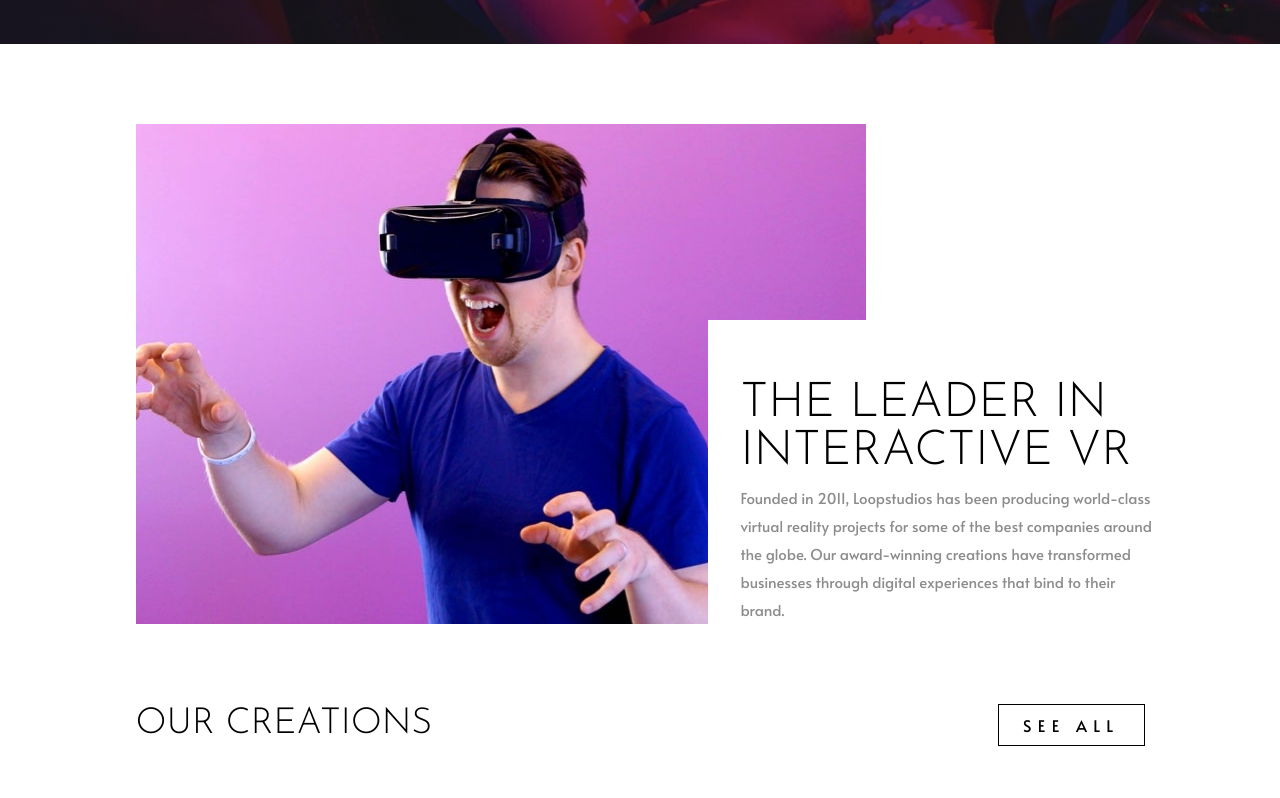
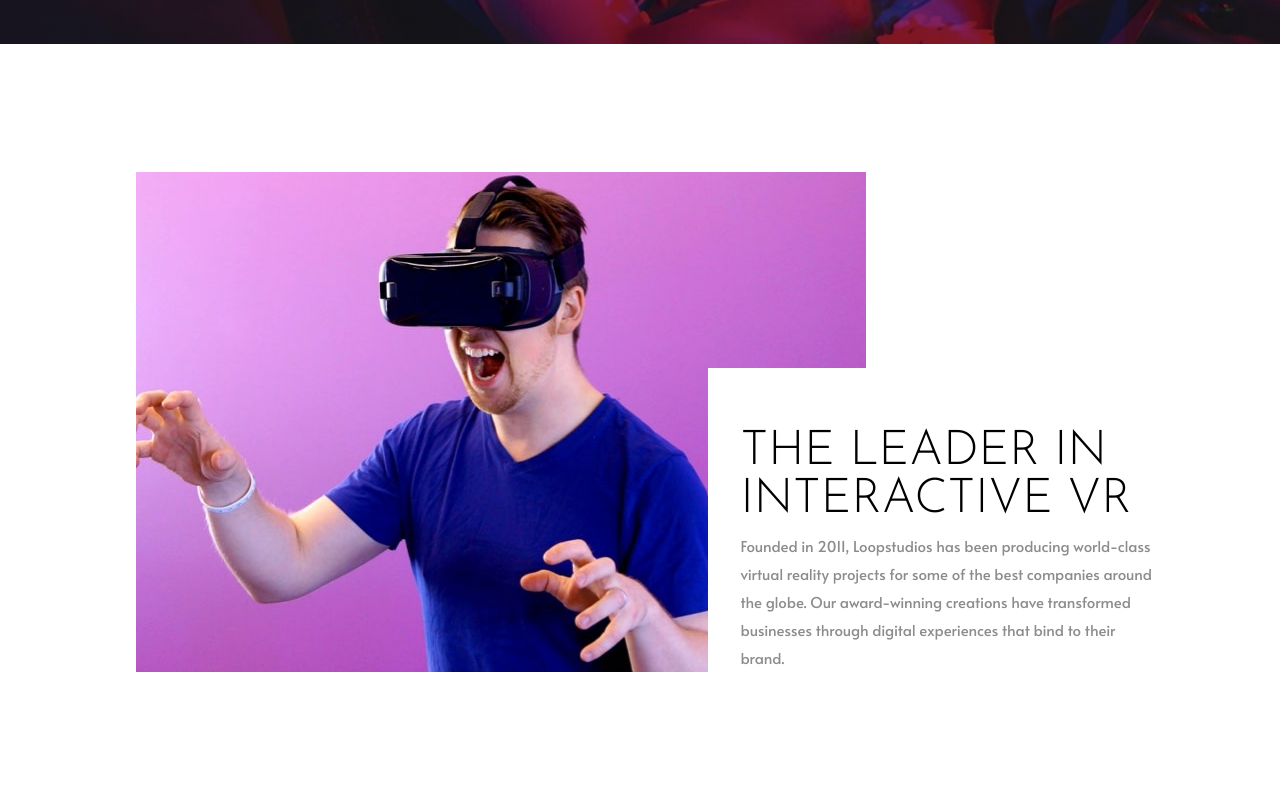
Before and after one commit to MaorBezalel/landing-pages, a React (Vite) app: page /loopstudios in a window 1280 px wide. Shown: the part 600-1398 px from the top of the page. Built offline with nearby package versions, Linux system fonts and the light colour scheme.

Commit message:
refactor: Update `Main` layout component with increased vertical gap

```diff
--- a/src/pages/loopstudios/layouts/Main.layout.tsx
+++ b/src/pages/loopstudios/layouts/Main.layout.tsx
@@ -1,5 +1,5 @@
 import { PropsWithChildren } from 'react';
 
 export function Main({ children }: PropsWithChildren) {
-    return <main className="my-20 flex w-full flex-col gap-20">{children}</main>;
+    return <main className="my-32 flex w-full flex-col gap-32">{children}</main>;
 }
```
